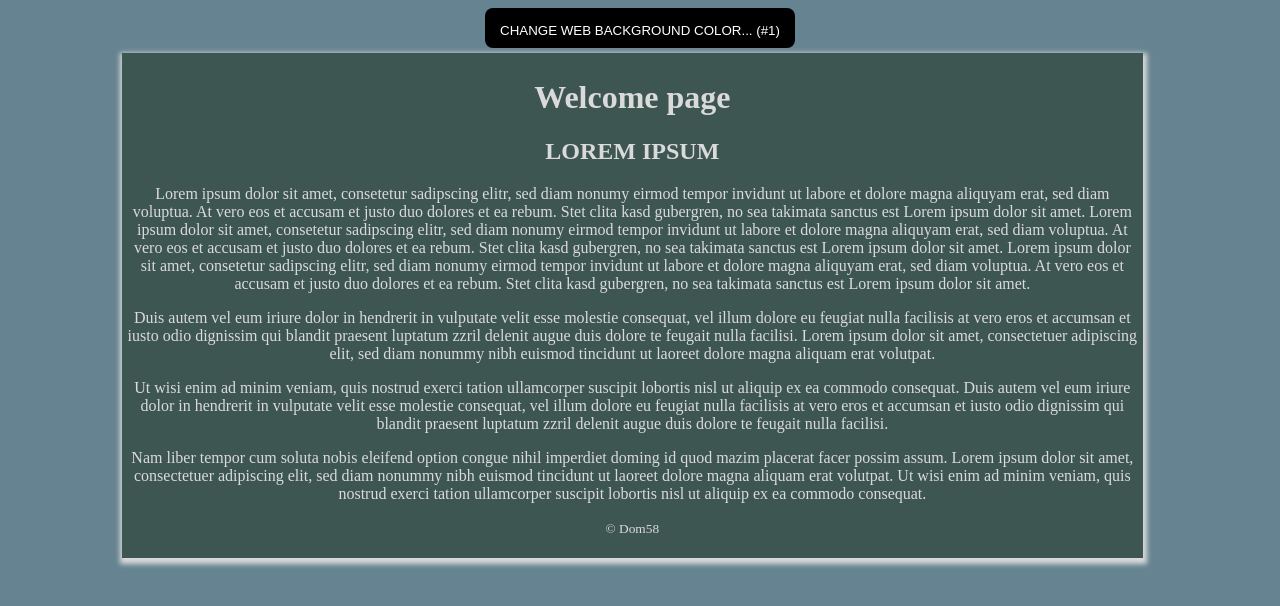
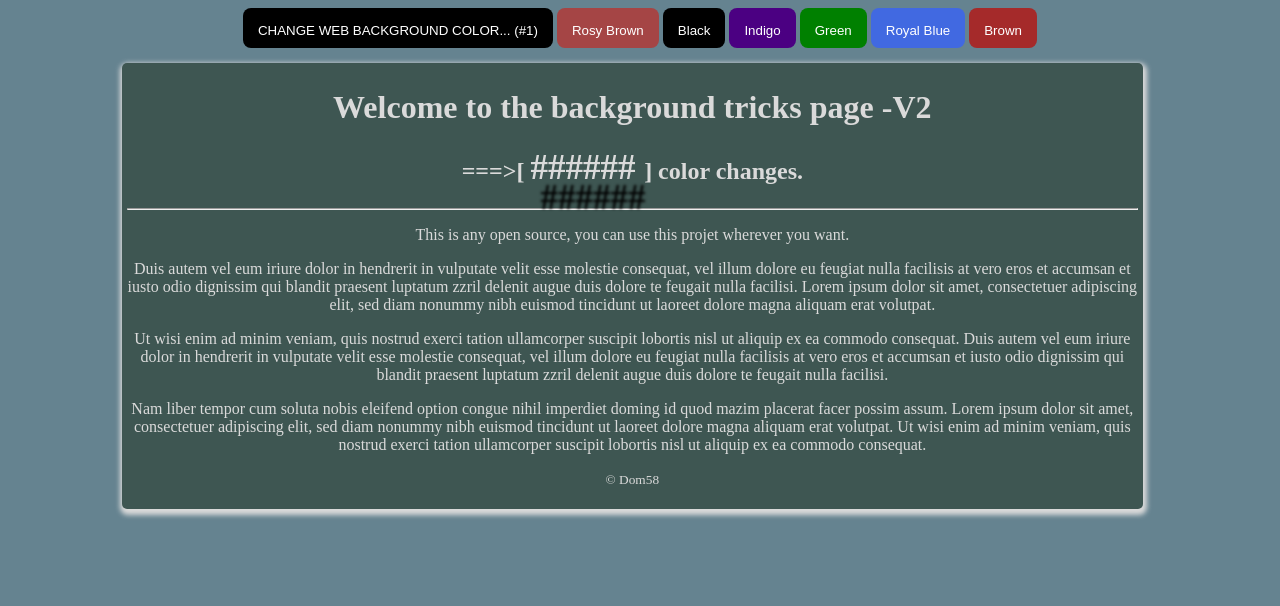
Before and after one commit to Dom58/WEB-Background-Changes-Trick, a plain HTML site: page index.html in a window 1280 px wide. Drawn offline with Linux system fonts and the light colour scheme.

Commit message:
The second version

```diff
--- a/css/style.css
+++ b/css/style.css
@@ -5,10 +5,14 @@
 	background-repeat: no-repeat;
 	background-attachment: fixed;
 }
+
 .navbar{
 	text-align: center;
-			margin-bottom: 5px;
+	margin-bottom: 15px;
+
 }
+
+
 
 #selectback{
 	height: 40px;
@@ -18,10 +22,46 @@
 	border:none;
 	border-radius: 8px;
 }
-		#selectback:hover,#selectback:focus{
+
+
+#black {
+	background-color: black;
+}
+
+
+#rosybrown {
+	background-color: #a54545;
+}
+
+#indigo {
+	background-color: indigo;
+}
+
+#green {
+	background-color: green;
+}
+
+#royalblue {
+	background-color: royalblue;
+}
+
+#brown {
+	background-color: brown;
+}
+
+#black, #rosybrown, #indigo, #green, #royalblue, #brown {
+	height: 40px;
+	color: white;
+	padding: 15px;
+	border:none;
+	border-radius: 8px;
+}
+
+#black:hover, #rosybrown:hover, #indigo:hover, #green:hover, #selectback:hover, #royalblue:hover, #brown:hover, #selectback:focus{
 	background-color: #3e5652;
 	transition: .4s;
 }
+
 .centered{
 	background-color: #3e5652;
 	text-align: center;
@@ -29,4 +69,13 @@
 	width: 80%;
 	margin-left: 9%;
 	box-shadow: 1px 3px 5px 3px  #dadada;
+	border-radius: 5px;
+	transition: .8s ease-in-out;
 }
+
+#theColor {
+	text-transform: capitalize;
+	text-shadow: 10px 30px 3px  black;
+	font-size: 35px;
+	margin-bott
+}
--- a/index.html
+++ b/index.html
@@ -5,13 +5,21 @@
 <link rel="stylesheet" type="text/css" href="css/style.css">
 </head>
 <body id="bg">
-	<div class="navbar"><button onclick="changeBackground()" id="selectback"> CHANGE WEB BACKGROUND COLOR... (#1) </button></div>
+	<div class="navbar">
+		<button onclick="changeBackground()" id="selectback"> CHANGE WEB BACKGROUND COLOR... (#1)</button>
+		<button class="theChange" onclick="theInputColor('#a54545')"  id="rosybrown" >Rosy Brown</button>
+		<button class="theChange" onclick="theInputColor('black')"  id="black" >Black</button>
+		<button class="theChange" onclick="theInputColor('indigo')"  id="indigo" >Indigo</button>
+		<button class="theChange" onclick="theInputColor('green')"  id="green" >Green</button>
+		<button class="theChange" onclick="theInputColor('royalblue')"  id="royalblue" >Royal Blue</button>
+		<button class="theChange" onclick="theInputColor('brown')"  id="brown" >Brown</button>
+	</div>
 
 	<div class="centered" id="centered">
-	   <h1>Welcome page</h1>
-	   <h2>LOREM IPSUM</h2>
-
-	   <p>Lorem ipsum dolor sit amet, consetetur sadipscing elitr, sed diam nonumy eirmod tempor invidunt ut labore et dolore magna aliquyam erat, sed diam voluptua. At vero eos et accusam et justo duo dolores et ea rebum. Stet clita kasd gubergren, no sea takimata sanctus est Lorem ipsum dolor sit amet. Lorem ipsum dolor sit amet, consetetur sadipscing elitr, sed diam nonumy eirmod tempor invidunt ut labore et dolore magna aliquyam erat, sed diam voluptua. At vero eos et accusam et justo duo dolores et ea rebum. Stet clita kasd gubergren, no sea takimata sanctus est Lorem ipsum dolor sit amet. Lorem ipsum dolor sit amet, consetetur sadipscing elitr, sed diam nonumy eirmod tempor invidunt ut labore et dolore magna aliquyam erat, sed diam voluptua. At vero eos et accusam et justo duo dolores et ea rebum. Stet clita kasd gubergren, no sea takimata sanctus est Lorem ipsum dolor sit amet.</p>
+	   <h1>Welcome to the background tricks page -V2</h1>
+	   <h2> ===>[ <b id="theColor"> ###### </b> ] color changes.</h2>
+		<hr>
+	   <p>This is any open source, you can use this projet wherever you want. </p>
 
 	   <p>Duis autem vel eum iriure dolor in hendrerit in vulputate velit esse molestie consequat, vel illum dolore eu feugiat nulla facilisis at vero eros et accumsan et iusto odio dignissim qui blandit praesent luptatum zzril delenit augue duis dolore te feugait nulla facilisi. Lorem ipsum dolor sit amet, consectetuer adipiscing elit, sed diam nonummy nibh euismod tincidunt ut laoreet dolore magna aliquam erat volutpat.</p>
 
--- a/js/main.js
+++ b/js/main.js
@@ -1,7 +1,7 @@
 
 var isBlack = 0;
 function changeBackground() {
-      if (isBlack == 0){
+  if (isBlack == 0) {
     var backgr = document.getElementById('bg').style="background-color:#52b0d6; color:white;";
     document.getElementById('selectback').innerHTML="CHANGE WEB BACKGROUND COLOR... (#2)";
     document.getElementById('selectback').style="background-color:#464141;";
@@ -18,3 +18,8 @@
     isBlack= 0;
   }
 }
+
+function theInputColor(myColor) {
+  var trickBackground = document.getElementById('centered').style.background= myColor;
+  var trickBackground = document.getElementById('theColor').innerHTML= myColor;
+}
```
Also changed, not shown: 2 other files. Lines whose indentation alone changed are shown as unchanged.
